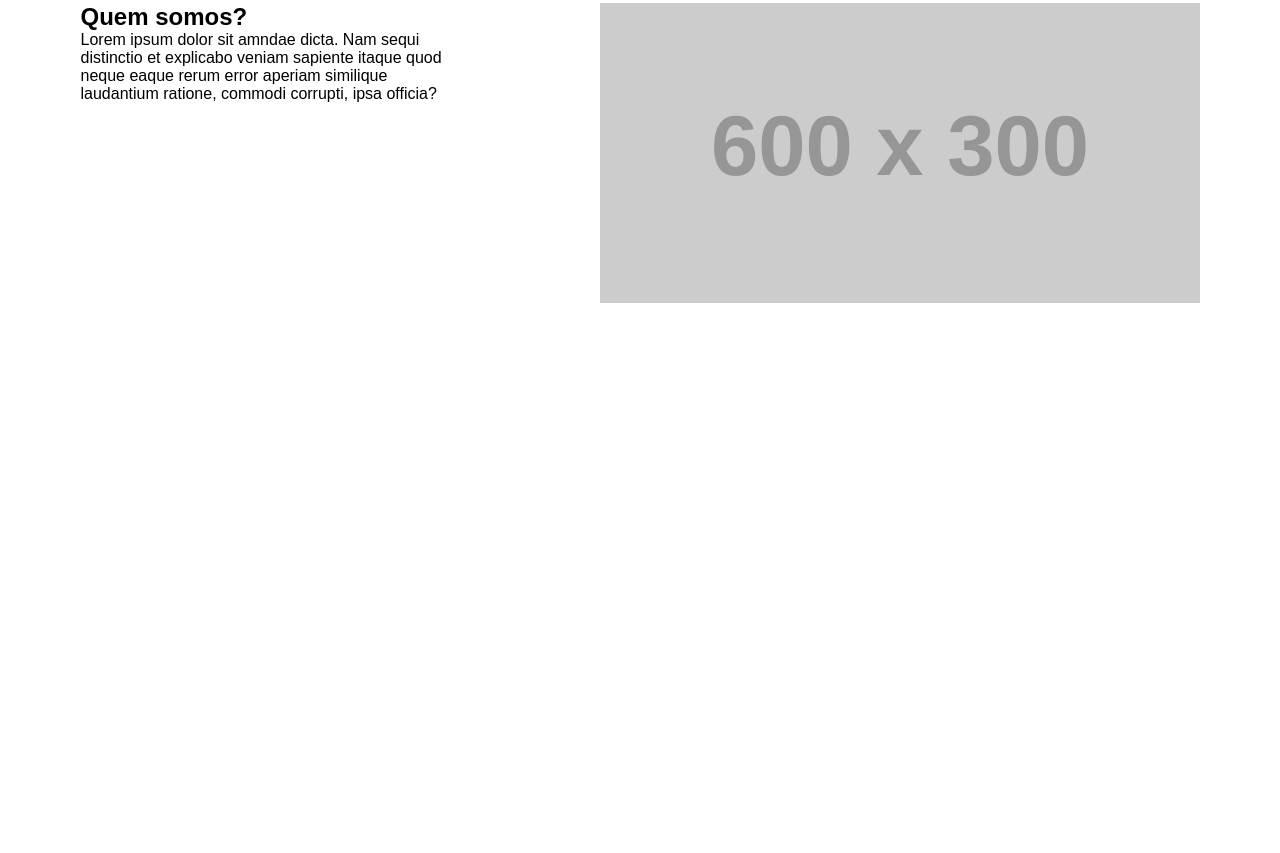
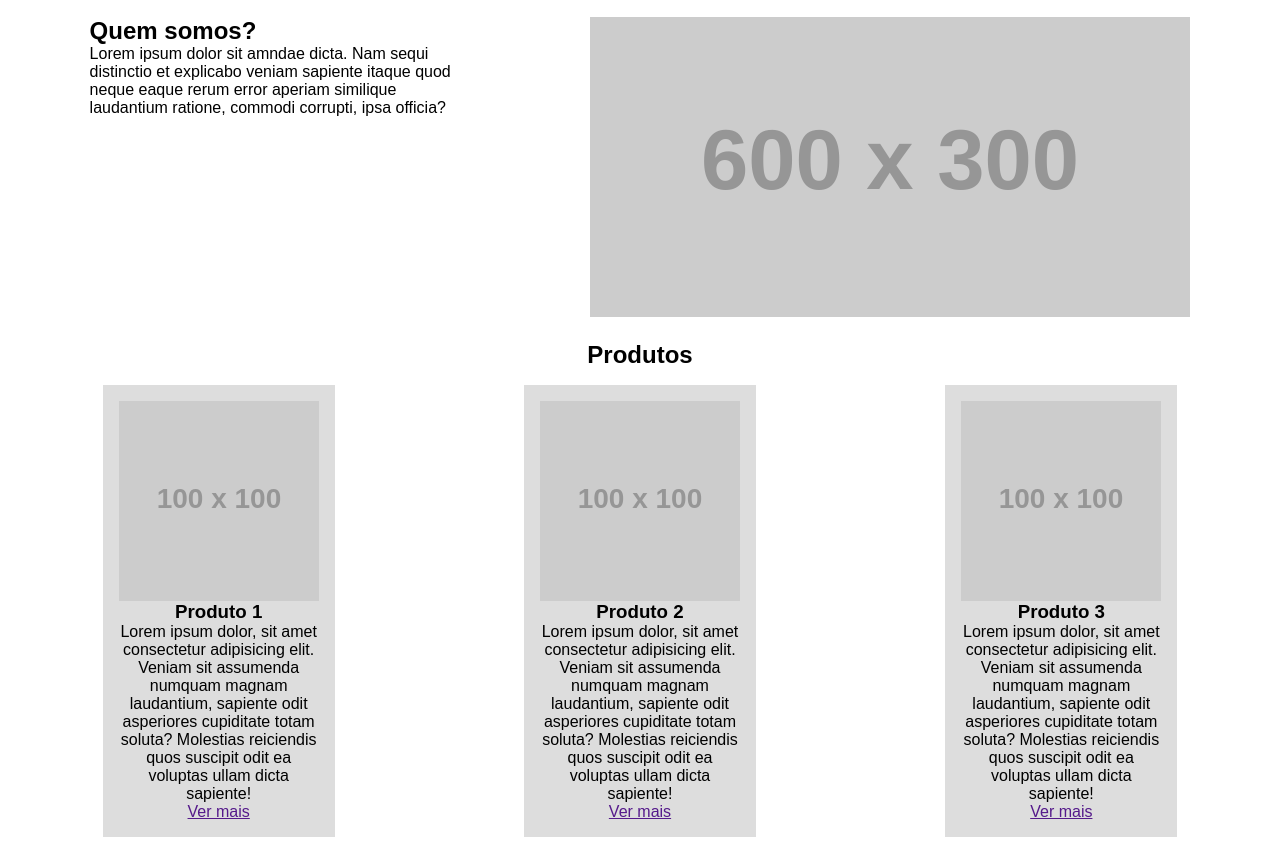
Before and after one commit to devpaulorcc/web-programming-classes, a plain HTML site: page src/business-website/index.html in a window 1280 px wide. Shown: the part 807-1660 px from the top of the page. Before the commit the page ends 1120 px from the top, so only its background shows below. Drawn offline with Linux system fonts and the light colour scheme; placeholder pictures from the web are drawn by us.

Commit message:
feat: product section

```diff
--- a/src/business-website/index.html
+++ b/src/business-website/index.html
@@ -3,7 +3,7 @@
   <head>
     <meta charset="UTF-8" />
     <meta name="viewport" content="width=device-width, initial-scale=1.0" />
-    <title>Aula 05/03/25</title>
+    <title>Site de Empresa</title>
     <link rel="stylesheet" href="./styles.css" />
   </head>
 
@@ -51,6 +51,44 @@
         </div>
         <img src="https://placehold.co/600x300" alt="Imagem da empresa" />
       </section>
+      <section id="produtos">
+        <h2>Produtos</h2>
+        <div id="grupo-produtos">
+          <div class="produto">
+            <img src="https://placehold.co/100x100" alt="Foto do produto" />
+            <h3>Produto 1</h3>
+            <p>
+              Lorem ipsum dolor, sit amet consectetur adipisicing elit. Veniam
+              sit assumenda numquam magnam laudantium, sapiente odit asperiores
+              cupiditate totam soluta? Molestias reiciendis quos suscipit odit
+              ea voluptas ullam dicta sapiente!
+            </p>
+            <a href="">Ver mais</a>
+          </div>
+          <div class="produto">
+            <img src="https://placehold.co/100x100" alt="Foto do produto" />
+            <h3>Produto 2</h3>
+            <p>
+              Lorem ipsum dolor, sit amet consectetur adipisicing elit. Veniam
+              sit assumenda numquam magnam laudantium, sapiente odit asperiores
+              cupiditate totam soluta? Molestias reiciendis quos suscipit odit
+              ea voluptas ullam dicta sapiente!
+            </p>
+            <a href="">Ver mais</a>
+          </div>
+          <div class="produto">
+            <img src="https://placehold.co/100x100" alt="Foto do produto" />
+            <h3>Produto 3</h3>
+            <p>
+              Lorem ipsum dolor, sit amet consectetur adipisicing elit. Veniam
+              sit assumenda numquam magnam laudantium, sapiente odit asperiores
+              cupiditate totam soluta? Molestias reiciendis quos suscipit odit
+              ea voluptas ullam dicta sapiente!
+            </p>
+            <a href="">Ver mais</a>
+          </div>
+        </div>
+      </section>
     </main>
   </body>
 </html>
--- a/src/business-website/styles.css
+++ b/src/business-website/styles.css
@@ -72,9 +72,33 @@ main > #empresa > div > a {
 #quem-somos {
     display: flex;
     justify-content: space-around;
-    margin: 10px;
+    margin: 24px;
 }
 
 #quem-somos > div {
     width: 30%;
 }
+
+#produtos {
+    display: flex;
+    flex-direction: column;
+    text-align: center;
+}
+
+#grupo-produtos {
+    display: flex;
+    justify-content: space-around;
+    margin: 1rem;
+    gap: 1rem;
+}
+
+.produto {
+    background-color: #dddddd;
+    display: flex;
+    flex-direction: column;
+    padding: 1rem;
+}
+
+.produto > p {
+    max-width: 200px;
+}
```
